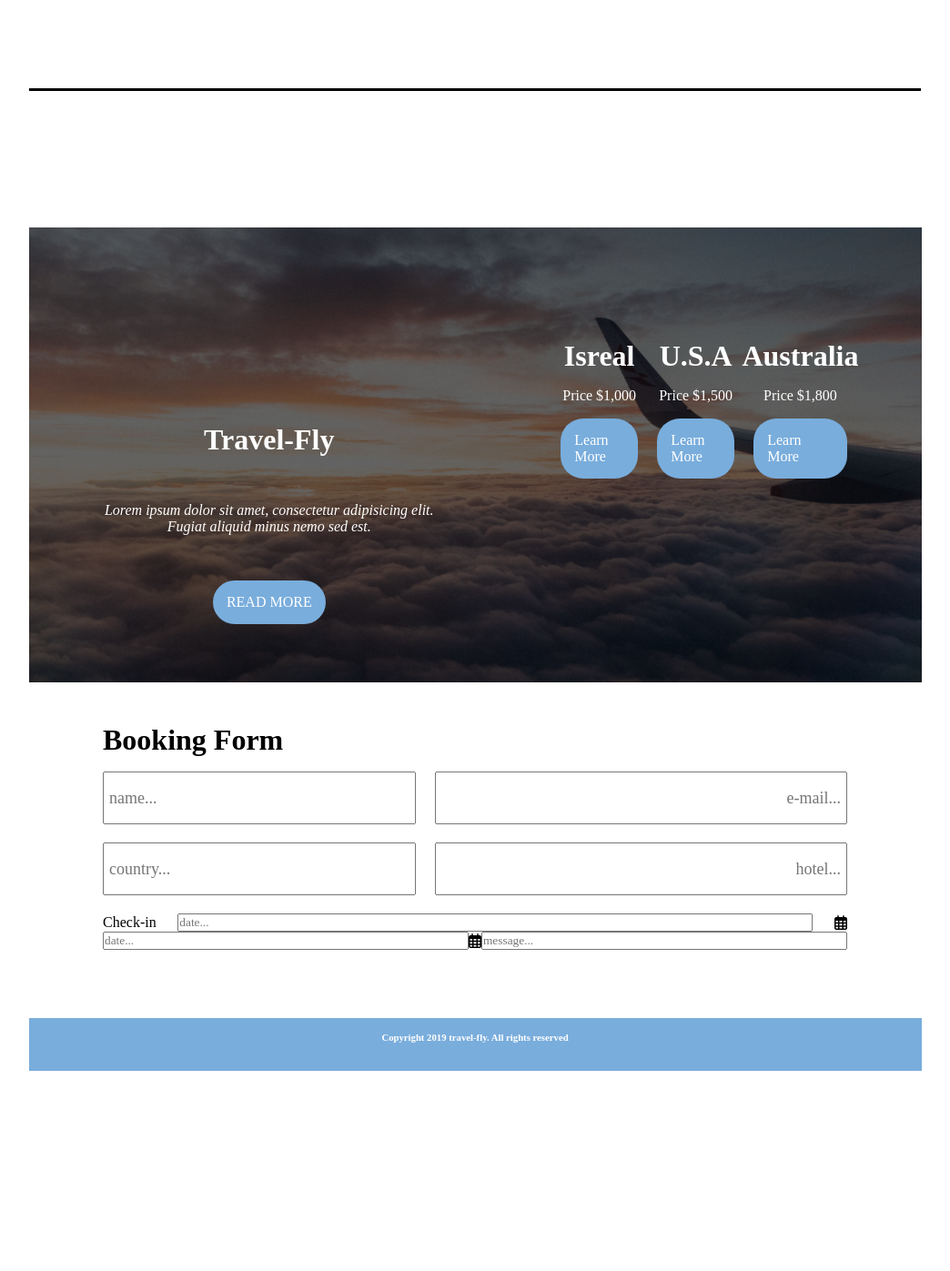
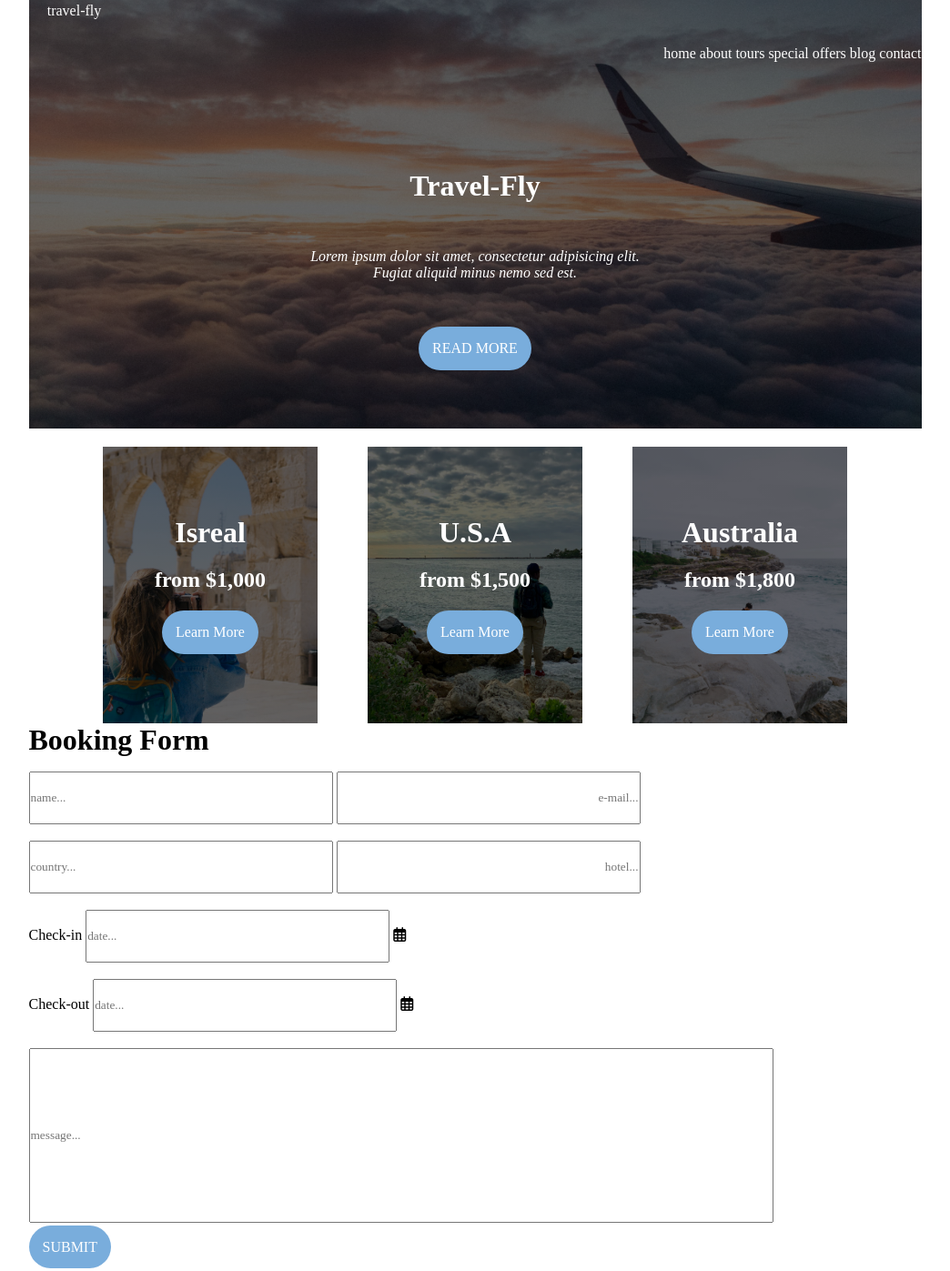
Before and after one commit to n215-kniswand/final-project, a website: page index.html in a window 1280 px wide. Shown: the top 1397 px of the page at 91% size, without its empty margins (118-1162 px from the left). Before the commit the page ends 1177 px from the top, so only its background shows below. Drawn offline with Linux system fonts and the light colour scheme.

Commit message:
Updating for final

```diff
--- a/index.html
+++ b/index.html
@@ -11,15 +11,17 @@
 <body>
     <div class="site-wrapper">
         <!-- Nav -->
-        <div class="nav-holder">
+        <div class="nav-holder-one">
             <nav>
-            <a href="home.html">home</a>
+              <div class="logo-three">travel-fly</div>
+              <div class="links">
+                <a href="index.html">home</a>
                 <a href="about.html">about</a>
                 <a href="tours.html">tours</a>
                 <a href="offers.html">special offers</a>
                 <a href="blog.html">blog</a>
                 <a href="contact.html">contact</a>
-        </nav>
+        </div>
     </div>
 <!-- End of nav -->
         <div class="content-wrapper">
@@ -32,76 +34,72 @@
                         <p><i>Lorem ipsum dolor sit amet, consectetur adipisicing elit.<br>Fugiat aliquid minus nemo sed est.</i></p>
                         <span>READ MORE</span>
                     </div>
+                    </div>
                     <!-- End of callout -->
-
-                    <!-- Start of Isreal promo -->
                     <div class="promo">
-                        <div class=".tour-component .isreal-pic .background-props">
+                        <div class="tour-component isreal-pic background-props">
                             <div class="info-holder">
                                 <h1>Isreal</h1>
-                                <p>Price $1,000</p>
-                                <span>Learn More</span>
+                                <h2>from $1,000</h2>
+                                <span><a href="israel.html">Learn More</a></span>
                             </div>
                         </div>
-                        <!-- End of Isreal promo -->
-
-                        <!-- Start of U.S.A. promo -->
-                        <div class=".tour-component .usa-pic .background-props">
+                        <div class="tour-component usa-pic background-props">
                             <div class="info-holder">
                                 <h1>U.S.A</h1>
-                                <p>Price $1,500</p>
-                                <span>Learn More</span>
+                                <h2>from $1,500</h2>
+                                <span><a href="usa.html">Learn More</a></span>
                             </div>
                         </div>
-                        <!-- End of U.S.A. promo -->
-
-                        <!-- Start of Australia promo -->
-                        <div class=".tour-component .australia-pic .background-props">
+                        <div class="tour-component australia-pic background-props">
                             <div class="info-holder">
                                 <h1>Australia</h1>
-                                <p>Price $1,800</p>
-                                <span>Learn More</span>
+                                <h2>from $1,800</h2>
+                                <span><a href="aus.html">Learn More</a></span>
                                 </div>
                             </div>
-                        <!-- End of Australia promo -->
+                        </div>
+                    </div>
                     </div>
                 </div>
                     <!-- End of hero -->
-
+</div>
                     <!-- Start of booking form -->
                     <div class="form-area">
                         <h1>Booking Form</h1>
                         <div class="form">
                             <!-- Start of form 1 -->
                             <div class="two-input">
-                                <input class="left" type="text" placeholder="name...">
-                                <input class="right" type="text" placeholder="e-mail...">
+                                <input style="width: 334px; height:58px" class="left" type="text" placeholder="name...">
+                                <input style="width: 334px; height:58px" class="right" type="text" placeholder="e-mail...">
                             </div>
                             <!-- End of form 1-->
-
+<br>
                             <!-- Start of form 2 -->
                             <div class="two-input">
-                                <input class="left" type="text" placeholder="country...">
-                                <input class="right" type="text" placeholder="hotel...">
+                                <input style="width: 334px; height:58px" class="left" type="text" placeholder="country...">
+                                <input style="width: 334px; height:58px" class="right" type="text" placeholder="hotel...">
                         </div>
                         <!-- End of form 2 -->
-
+<br>
                         <!-- Start check-in -->
                         <div class="single-line-input-holder">
                             <label for="checkin">Check-in</label>
-                            <input class="large-input" type="text" placeholder="date..."/>
+                            <input style="width: 334px; height:58px" class="large-input" type="text" placeholder="date..."/>
                             <i class="icon fa-regular fa-calendar-days"></i>
                             <!-- End of check-in -->
                         </div>
+                        <br>
                             <!-- Start of check-out -->
                             <div class="single-line-input-holder">
-                                <label for="checkin"><Check-out></Check-out></label>
-                                <input class="large-input" type="text" placeholder="date..."/>
+                                <label for="checkin">Check-out</label>
+                                <input style="width: 334px; height:58px" class="large-input" type="text" placeholder="date..."/>
                                 <i class="icon fa-regular fa-calendar-days"></i>
                                 <!-- End of check-out -->
-
+<br><br>
                                 <!-- Message -->
-                                <input class="large-input" type="text" placeholder="message..."/>
+                                <input class="large-input" type="text" placeholder="message..." style="width: 818px; height:192px"/><br><br>
+                                <span>SUBMIT</span>
                             </div>
                     <!-- End of booking form -->
                 </div>
--- a/scss/home.scss
+++ b/scss/home.scss
@@ -1,5 +1,6 @@
 .home{
     .hero{
+        margin-top: -100px;
         max-width: 100%; //could be $site-width
         height: $hero-height;
         background-image: linear-gradient(rgba(0,0,0,0.6), rgba(0,0,0,0.6)), url(../images/hero.jpg);
@@ -34,7 +35,9 @@
     .form-area{
         max-width: 818px;
         min-height: $tour-banner-height;
-        margin: 50px auto 0 auto;
+        display: flex;
+        justify-content: center; /* center child horizontally */
+        align-items: center;
 
         .form{
             .two-input{
--- a/scss/nav.scss
+++ b/scss/nav.scss
@@ -1,9 +1,28 @@
-.nav-holder{
-color:black;
+.nav-holder-one{
+    color:white;
     top: 0;
     z-index: 99;
     width: 100%;
     text-align: right;
+    vertical-align: top;
+    border-bottom: solid white;
+
+    .logo-three{
+        width: 100px;
+        height: 50px;
+        border: solid white;
+        text-align: center;
+    }
+
+}
+
+.nav-holder{
+    color:black;
+    top: 0;
+    z-index: 99;
+    width: 100%;
+    text-align: right;
+    vertical-align: top;
 
     nav {
         max-width: $content-width;
```
Also changed, not shown: css/styles.css, 1 other file. Lines whose indentation alone changed are shown as unchanged.
